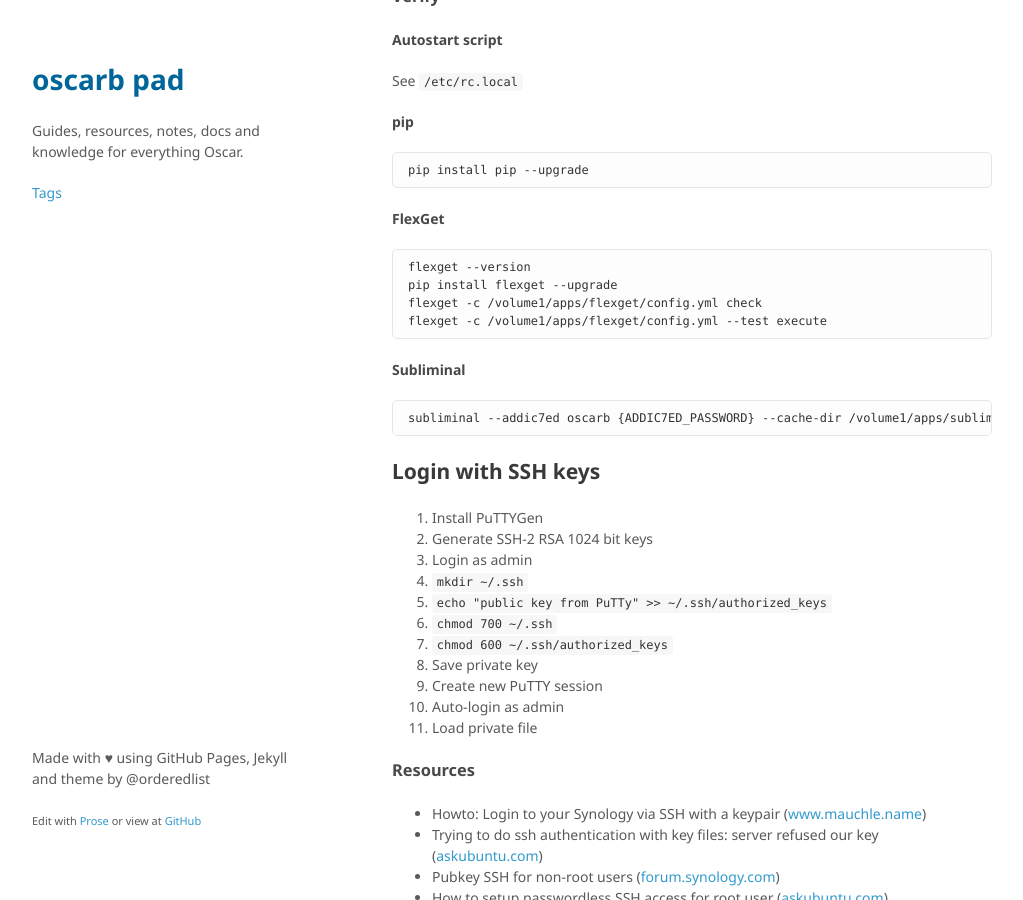
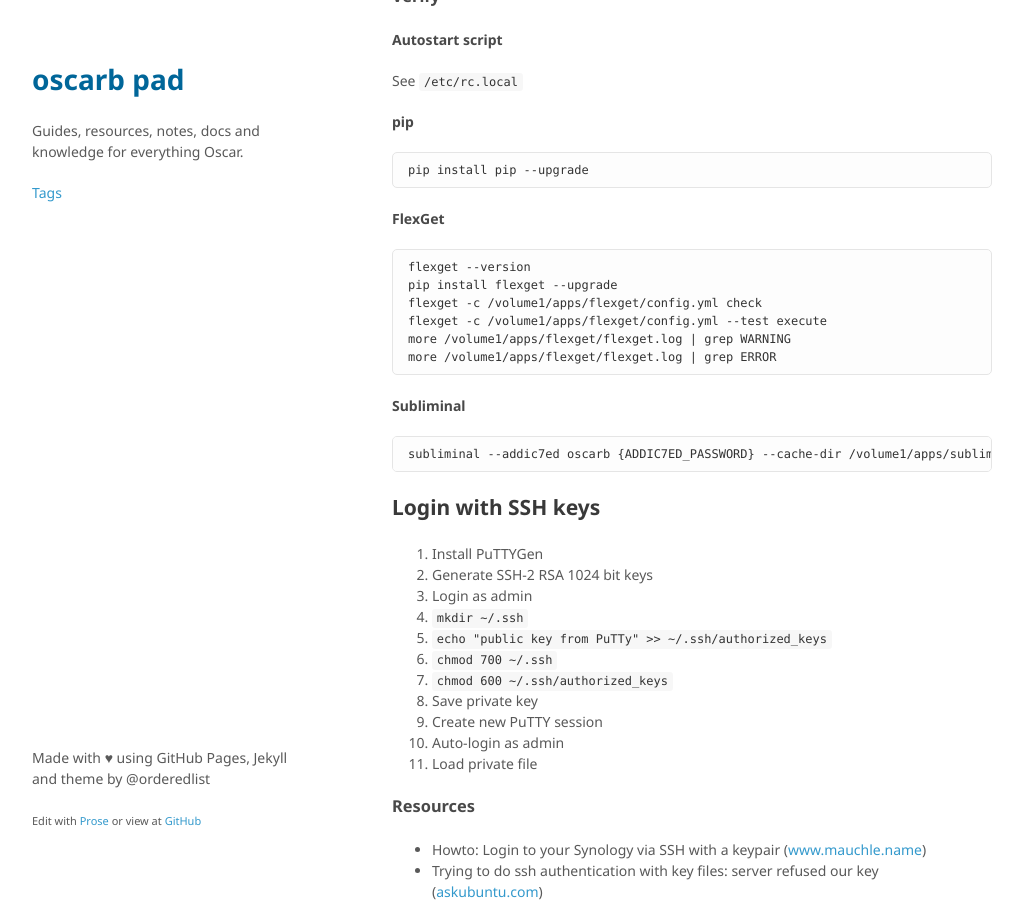
Before and after one commit to oscarb/pad, a Jekyll site: the page built from _docs/ds713.md, in a window 1280 px wide and 900 px high, scrolled down 2037 px. Shown: the whole window, without its empty margins (128-1151 px from the left). Built offline with Jekyll 4.4.1, drawn with Linux system fonts in a browser that asks for light colours; some web fonts are replaced.

Commit message:
Updated ds713.md

```diff
--- a/_docs/ds713.md
+++ b/_docs/ds713.md
@@ -89,6 +89,8 @@ See `/etc/rc.local`
     pip install flexget --upgrade
     flexget -c /volume1/apps/flexget/config.yml check
     flexget -c /volume1/apps/flexget/config.yml --test execute
+    more /volume1/apps/flexget/flexget.log | grep WARNING
+    more /volume1/apps/flexget/flexget.log | grep ERROR
 
 #### Subliminal
 
```
